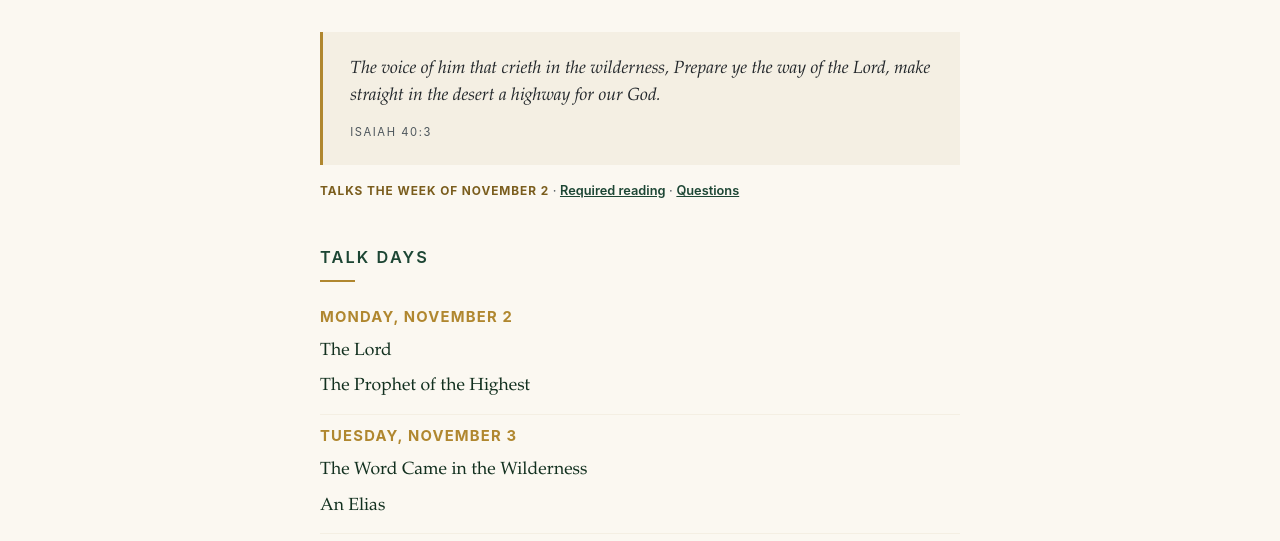
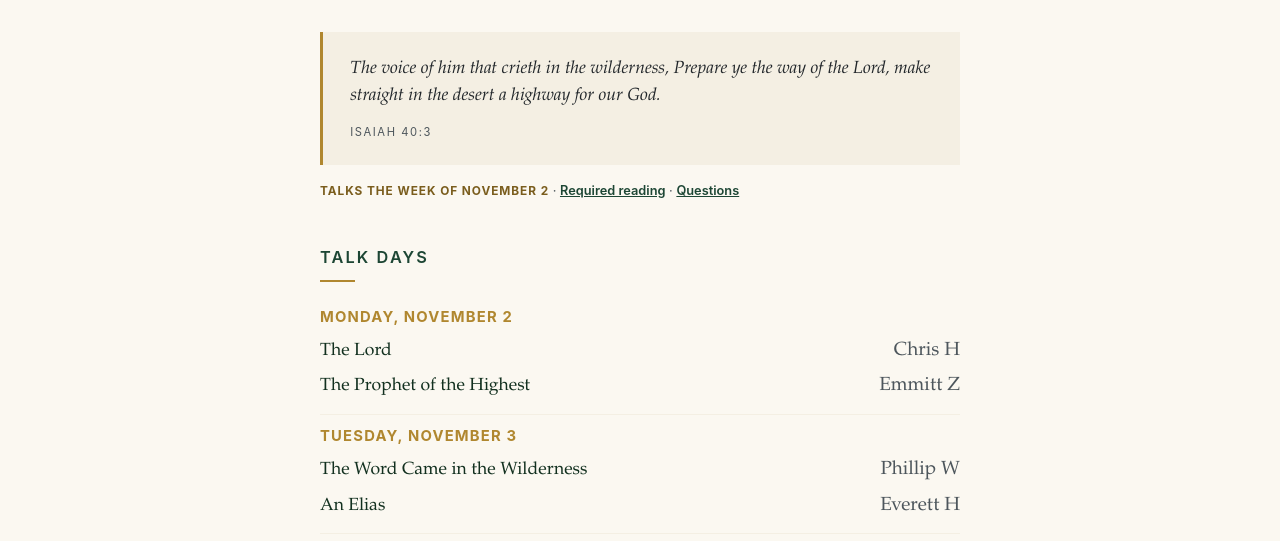
Before and after one commit to josephdockstader-arch/centennial-devotional, a plain HTML site: page 04-the-lord.html in a window 1280 px wide. Shown: the part 235-776 px from the top of the page. Drawn offline with Linux system fonts and the light colour scheme.

Commit message:
Cohort Four speakers

```diff
--- a/04-the-lord.html
+++ b/04-the-lord.html
@@ -30,7 +30,7 @@
 <p class="subtitle">Prepare Ye the Way</p>
 <blockquote class="verse"><p>The voice of him that crieth in the wilderness, Prepare ye the way of the Lord, make straight in the desert a highway for our God.</p><cite>Isaiah 40:3</cite></blockquote>
 <p class="glance"><span class="gdate">Talks the Week of November 2</span> &#183; <a href="#reading">Required reading</a> &#183; <a href="#questions">Questions</a></p>
-<section class="talkdays"><h2>Talk days</h2><div class="tday"><p class="tdate">Monday, November 2</p><ul><li><span class="tslot" data-from="2026-10-31" hidden><span class="ttitle">The Lord</span></span></li><li><span class="tslot" data-from="2026-10-31" hidden><span class="ttitle">The Prophet of the Highest</span></span></li></ul></div><div class="tday"><p class="tdate">Tuesday, November 3</p><ul><li><span class="tslot" data-from="2026-10-31" hidden><span class="ttitle">The Word Came in the Wilderness</span></span></li><li><span class="tslot" data-from="2026-10-31" hidden><span class="ttitle">An Elias</span></span></li></ul></div><div class="tday"><p class="tdate">Thursday, November 5</p><ul><li><span class="tslot" data-from="2026-10-31" hidden><span class="ttitle">He Must Increase</span></span></li><li><span class="tslot" data-from="2026-10-31" hidden><span class="ttitle">Art Thou He That Should Come?</span></span></li></ul></div></section><section class="roster"><h2>The cohort</h2><ul class="names"><li>Chris H</li><li>Michael Z</li><li>Everett H</li><li>Emmitt Z</li><li>Marshall H</li><li>Phillip W</li></ul></section>
+<section class="talkdays"><h2>Talk days</h2><div class="tday"><p class="tdate">Monday, November 2</p><ul><li><span class="tslot" data-from="2026-10-31"><span class="ttitle">The Lord</span></span><span class="twho">Chris H</span></li><li><span class="tslot" data-from="2026-10-31"><span class="ttitle">The Prophet of the Highest</span></span><span class="twho">Emmitt Z</span></li></ul></div><div class="tday"><p class="tdate">Tuesday, November 3</p><ul><li><span class="tslot" data-from="2026-10-31"><span class="ttitle">The Word Came in the Wilderness</span></span><span class="twho">Phillip W</span></li><li><span class="tslot" data-from="2026-10-31"><span class="ttitle">An Elias</span></span><span class="twho">Everett H</span></li></ul></div><div class="tday"><p class="tdate">Thursday, November 5</p><ul><li><span class="tslot" data-from="2026-10-31"><span class="ttitle">He Must Increase</span></span><span class="twho">Marshall H</span></li><li><span class="tslot" data-from="2026-10-31"><span class="ttitle">Art Thou He That Should Come?</span></span><span class="twho">Michael Z</span></li></ul></div></section>
 <h2>About this name</h2>
 <p>Isaiah calls for a way to be prepared for the Lord through the wilderness. The Gospels apply that passage to John the Baptist. John preaches repentance, baptizes, confronts rulers and religious leaders, and announces the coming of someone greater than himself.</p>
 <p>Luke begins John&#x27;s history in the temple with Zacharias and later places John in the wilderness. His ministry carries the authority of a divine commission into a setting outside the temple establishment. Joseph Smith&#x27;s teachings about John and the account of his appearance in 1829 extend the study of that commission. John&#x27;s work raises a practical question about religious leadership: how does someone exercise real authority while directing people&#x27;s allegiance toward Christ?</p>
```
Also changed, not shown: index.html (+1 -1 lines).
